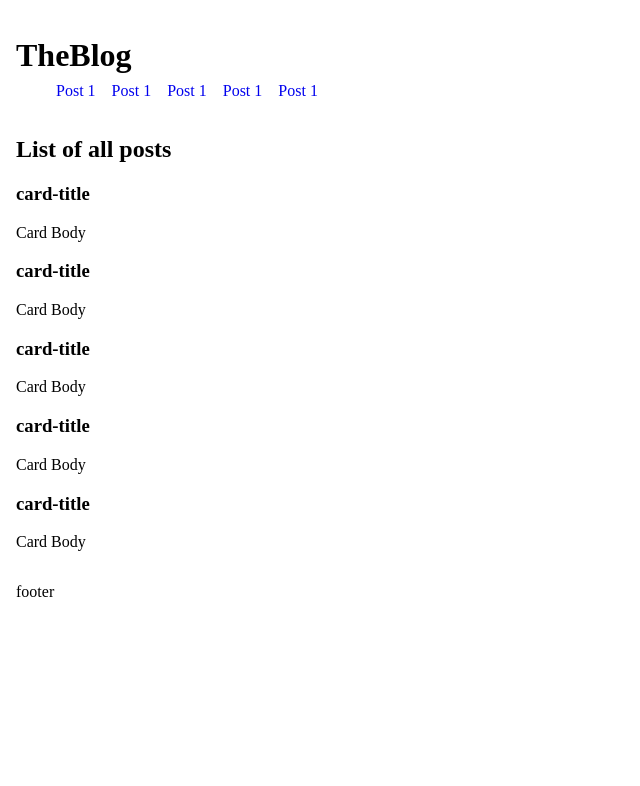
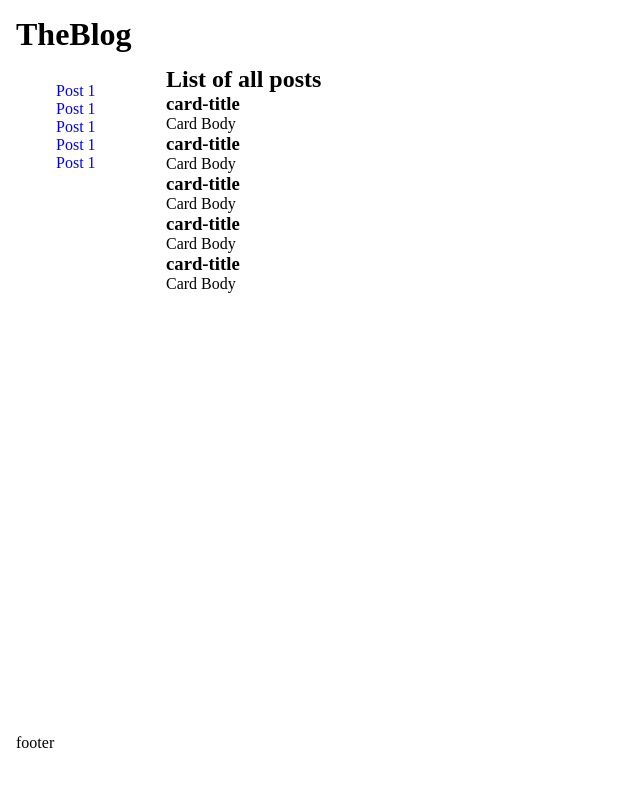
Before and after one commit to ahelmi365/udacity-personal-blog-website, a website: page src/index.html in a window 1280 px wide. Shown: the whole page, without its empty margins (0-640 px from the left). Drawn offline with Linux system fonts and the light colour scheme.

Commit message:
apply big screen (900px) style

```diff
--- a/src/styles.css
+++ b/src/styles.css
@@ -1,9 +1,17 @@
+h1,
+h2,
+h3,
+p {
+  margin: 0;
+  padding: 0;
+}
 body {
   max-width: 1280px;
   margin: 0 auto;
   padding: 1rem;
 
   .container {
+    height: calc(100vh - 2rem);
     display: grid;
     grid-template-areas:
       "header"
@@ -40,11 +48,21 @@ body {
 }
 
 @media screen and (min-width: 900px) {
-  .container {
-    grid-template-areas:
-      "header header"
-      "left-side-bar main"
-      "footer footer";
-    grid-template-columns: 150px 1fr;
+  body {
+    .container {
+      grid-template-areas:
+        "header header"
+        "left-side-bar main"
+        "footer footer";
+      grid-template-columns: 150px auto;
+      grid-template-rows: 50px auto 50px;
+      .left-side-bar {
+        nav {
+          ul {
+            display: block;
+          }
+        }
+      }
+    }
   }
 }
```
